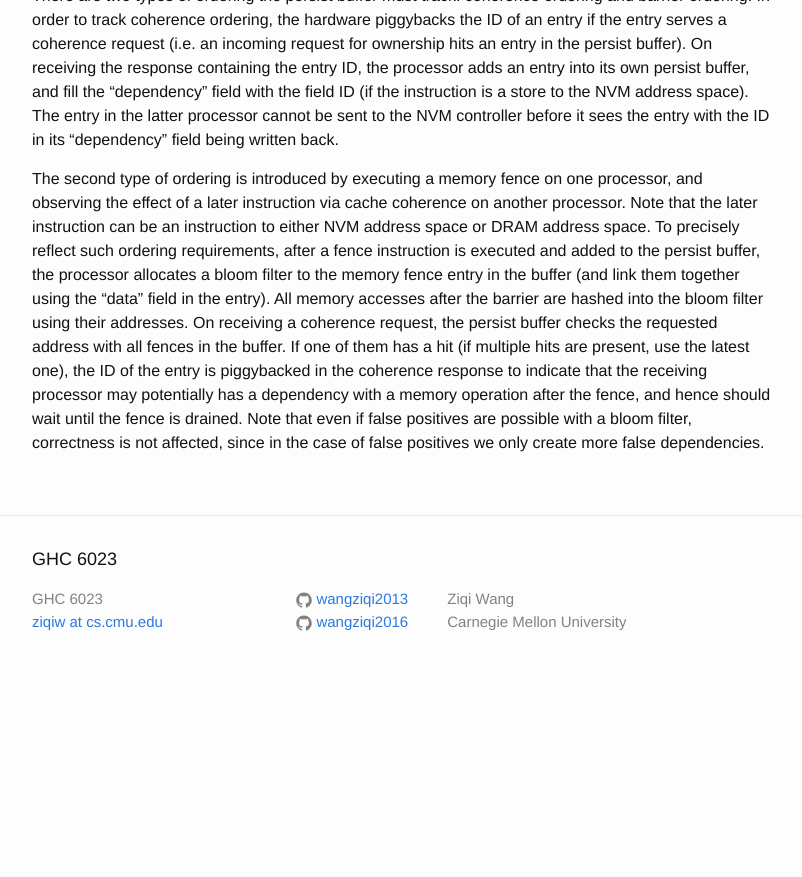
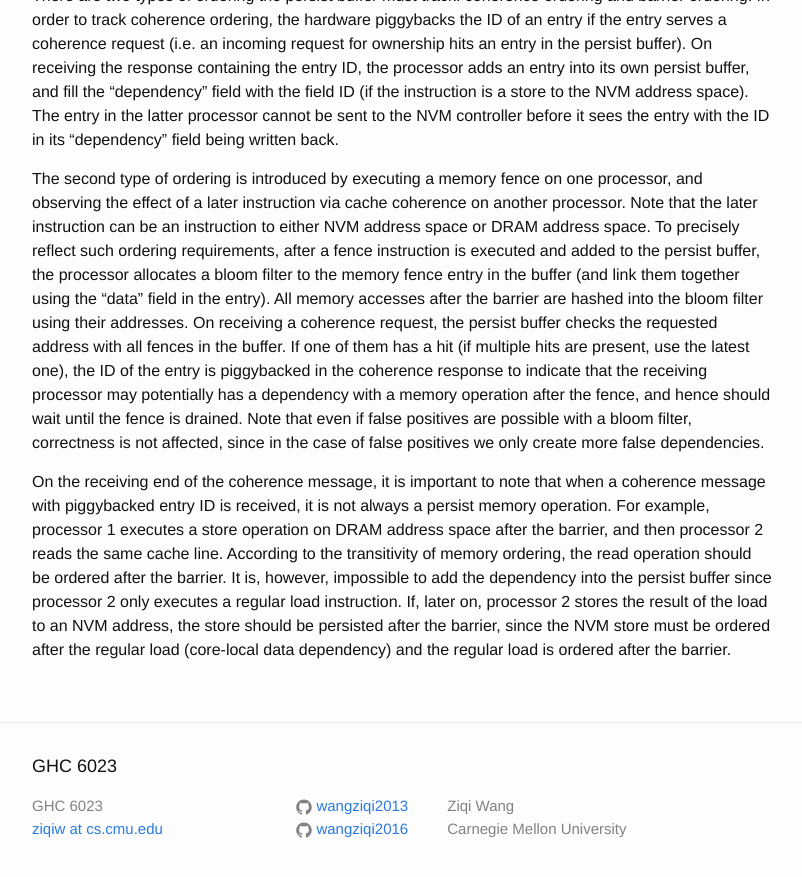
Before and after one commit to wangziqi2013/wangziqi2013.github.io, a Jekyll site: the page built from _posts/2019-01-19-delegated-persist-ordering.markdown, in a window 1280 px wide and 900 px high, scrolled down 2899 px. Shown: the top 877 px of the window, without its empty margins (238-1040 px from the left). Built offline with Jekyll 4.4.1, drawn with Linux system fonts in a browser that asks for light colours; before the commit the page ends 3592 px from its top, so only the background shows below that.

Commit message:
Working on problem

```diff
--- a/_posts/2019-01-19-delegated-persist-ordering.markdown
+++ b/_posts/2019-01-19-delegated-persist-ordering.markdown
@@ -121,3 +121,11 @@ the ID of the entry is piggybacked in the coherence response to indicate that th
 has a dependency with a memory operation after the fence, and hence should wait until the fence is drained. Note that
 even if false positives are possible with a bloom filter, correctness is not affected, since in the case of false
 positives we only create more false dependencies.
+
+On the receiving end of the coherence message, it is important to note that when a coherence message with piggybacked
+entry ID is received, it is not always a persist memory operation. For example, processor 1 executes a store operation
+on DRAM address space after the barrier, and then processor 2 reads the same cache line. According to the transitivity
+of memory ordering, the read operation should be ordered after the barrier. It is, however, impossible to add the dependency
+into the persist buffer since processor 2 only executes a regular load instruction. If, later on, processor 2 stores the
+result of the load to an NVM address, the store should be persisted after the barrier, since the NVM store must be ordered
+after the regular load (core-local data dependency) and the regular load is ordered after the barrier.
```
